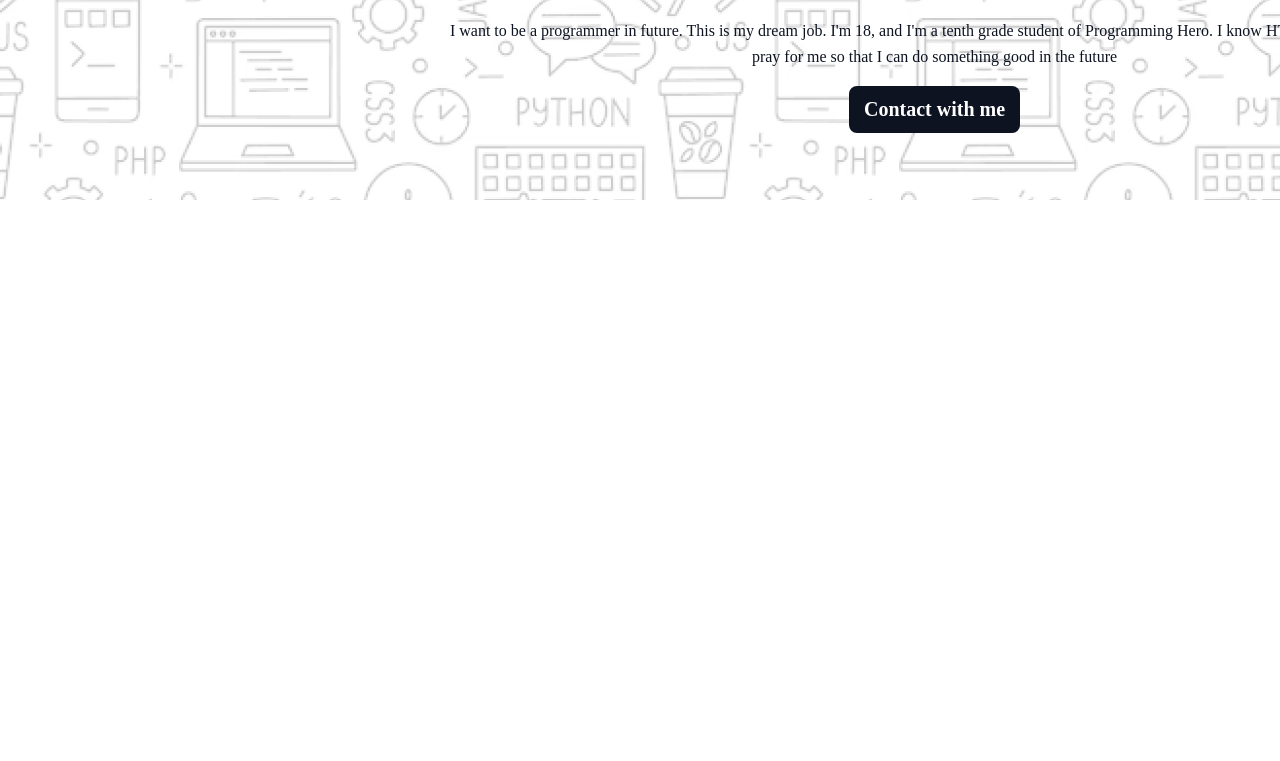
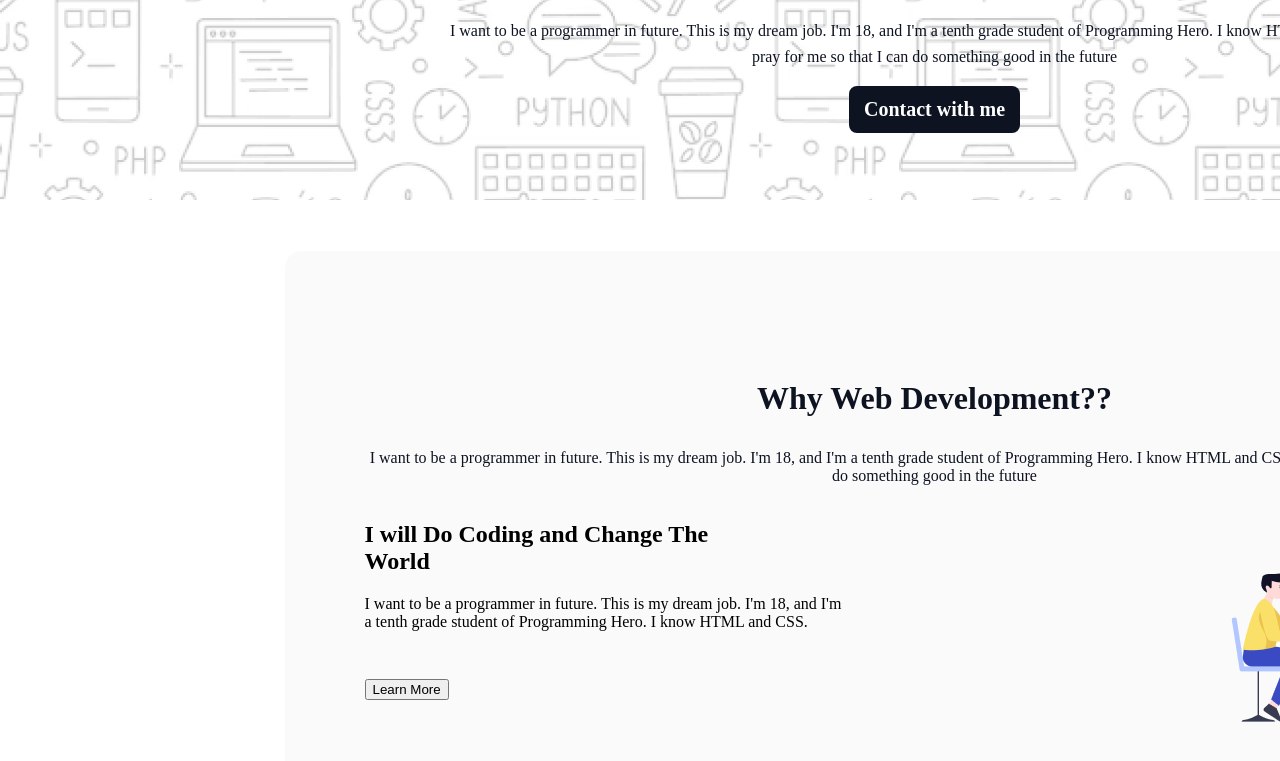
Before and after one commit to mehedihasan1337/my-assignment-, a plain HTML site: page index.html in a window 1280 px wide. Shown: the part 583-1344 px from the top of the page. Before the commit the page ends 800 px from the top, so only its background shows below. Drawn offline with Linux system fonts and the light colour scheme; a web font is replaced by a local one.

Commit message:
add blog

```diff
--- a/index.html
+++ b/index.html
@@ -13,6 +13,7 @@
 </head>
 
 <body>
+
     <header class="header">
         <div class="banner">
 
@@ -38,12 +39,33 @@
             </div>
 
         </div>
+        <main class="main">
+            <section class="about">
+                <div class="center">
+                <h3 class="section-title">Why Web Development??</h3>
+                <p class="section-description">I want to be a programmer in future. This is my dream job. I'm 18, and
+                    I'm a
+                    tenth grade student of Programming Hero. I know HTML and CSS. Please pray for me so that I can do
+                    something good in the future</p>
+                </div>
+
+            </section>
+            <div class="banner-box">
+                <div class="banner-content">
+                    <h2 class="banner-title">I will Do Coding and Change The World </h2>
+                    <p class="banner-discription">I want to be a programmer in future. This is my dream job. I'm 18, and I'm a tenth grade student
+                        of Programming Hero. I know HTML and CSS.</p>
+                        <button class="baton"> Learn More</button>
+
+                </div>
+                <img class="banner-profile-pic" src="assets/Layer_1.png" alt="">
+            </div>
+        </main>
+
     </header>
-    <main>
-        <section class="about">
 
-        </section>
-    </main>
+
+
 
 </body>
 
--- a/styles/styles.css
+++ b/styles/styles.css
@@ -16,6 +16,8 @@ right: 0;
 top: 131px;
 bottom: 4465px;
 }
+
+
 .btn{
     padding: 12px 15px 12px 15px;
     color: rgb(255, 255, 255);
@@ -29,6 +31,54 @@ border-radius: 8px;
 background: rgb(13, 19, 33);
 border: none;
 }
+/* about */
+.section-title{
+    font-size: 32px;
+font-weight: 800;
+color: #0D1321;
+}
+.section-description{
+    font-size: 16px;
+    color: #0D1321;
+}
+.main{
+    background-color: rgba(13, 19, 33, 0.02);
+    max-width: 1140px;
+    margin: 0px auto;
+    border-radius: 16px;
+    padding: 97px 80px;
+
+    margin-top: 74px;
+}
+.center{
+    text-align: center;
+
+}
+/* .banner-title */
+.banner-title{
+    font-size: 24px;
+font-weight: 700;
+width: 390px;
+}
+.banner-discription{
+    font-size: 16px;
+font-weight: 400;
+}
+.banner-profile-pic{
+    width: 274.17px;
+}
+.banner-box{
+    display: flex;
+    justify-content: space-between;
+}
+.baton{
+    margin-top: 32px;
+}
+.banner-content{
+    width: 477px;
+height: 220px;
+}
+/* banner */
 .heading{
     color: rgb(13, 19, 33);
 font-family: Azeret Mono;
@@ -47,8 +97,3 @@ line-height: 26px;
 letter-spacing: 0%;
 text-align: center;
 }
-.section-title{
-    font-size: 32px;
-font-weight: 800;
-color: #0D1321;
-}
```
